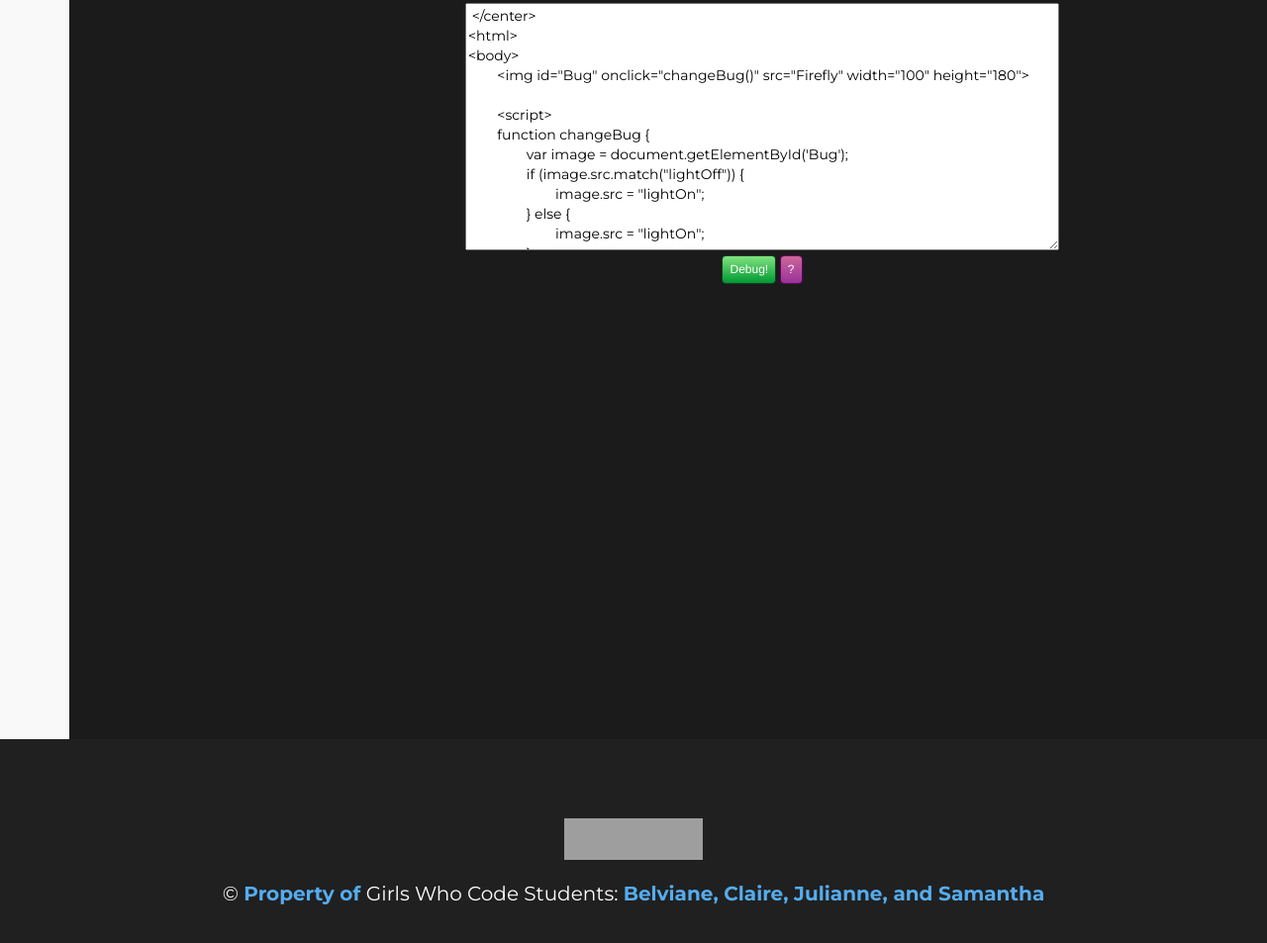
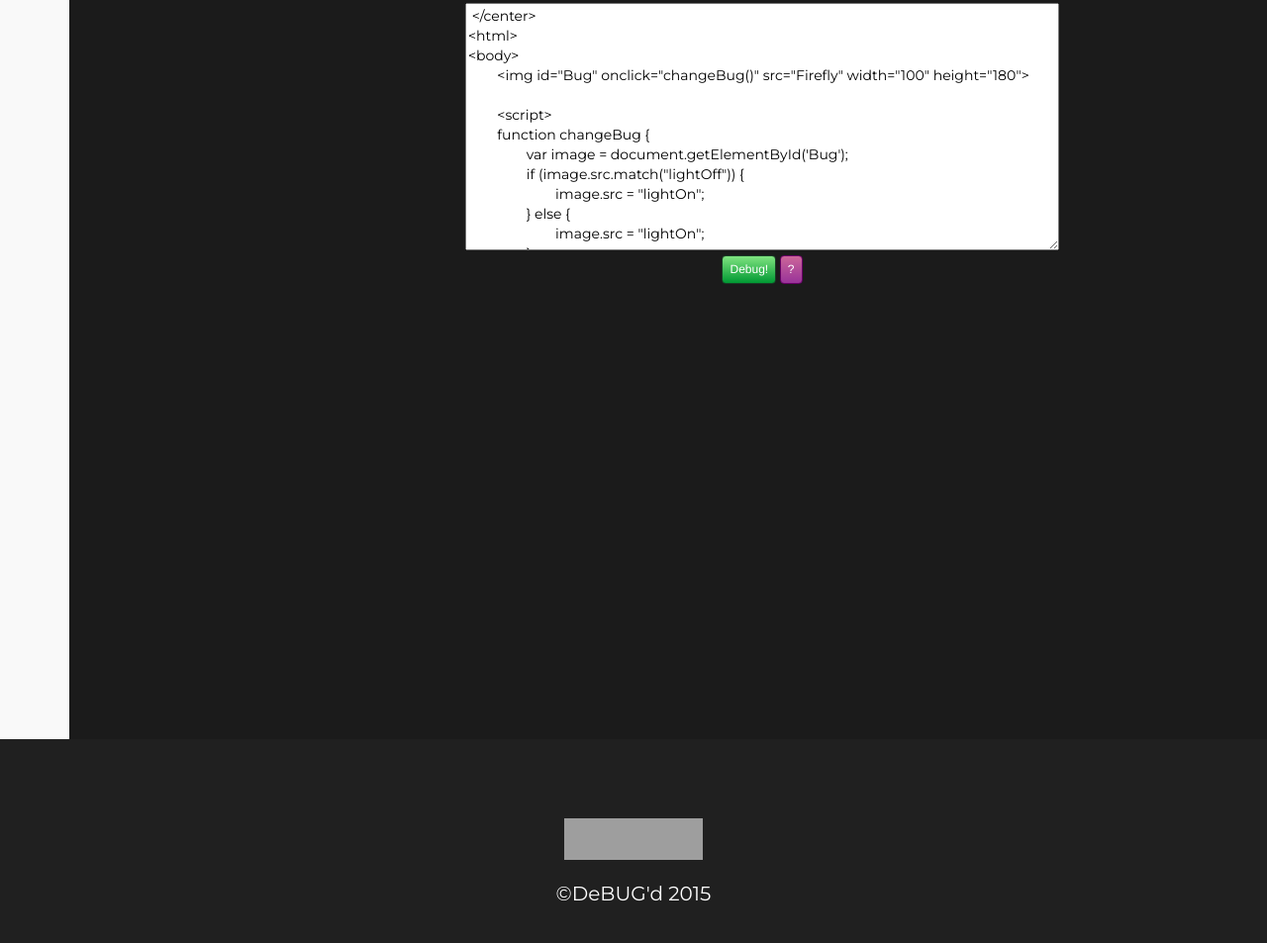
Before and after one commit to bellets/bellets.github.io, a plain HTML site: page PlayGame.html in a window 1280 px wide. Shown: the part 1360-2313 px from the top of the page at 99% size. Drawn offline with Linux system fonts and the light colour scheme; grey boxes are pictures that could not be loaded.

Commit message:
Update PlayGame.html

```diff
--- a/PlayGame.html
+++ b/PlayGame.html
@@ -297,7 +297,7 @@
 					<ul class="social-icon wow fadeIn" data-wow-delay="0.3s">
 						<img src="https://41.media.tumblr.com/0f179c3fcf45b49bd04d644445c24b73/tumblr_nsvoffRsnV1rzxjy3o1_540.png" height="42" width="140" />
 					</ul>
-					<p class="wow bounceIn">&copy; <span>Property of </span>Girls Who Code Students: <span>Belviane, Claire, Julianne, and Samantha</span></p>
+					<p class="wow bounceIn">&copy;DeBUG'd 2015</p>
 				</div>
 			</div>
 		</div>
```
